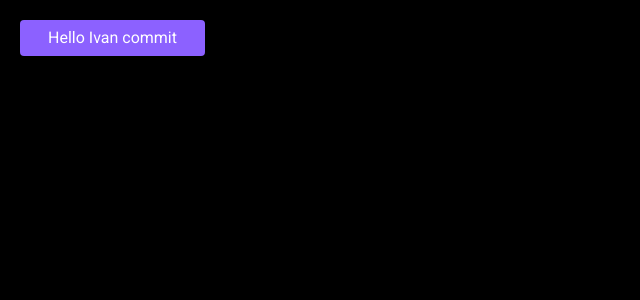
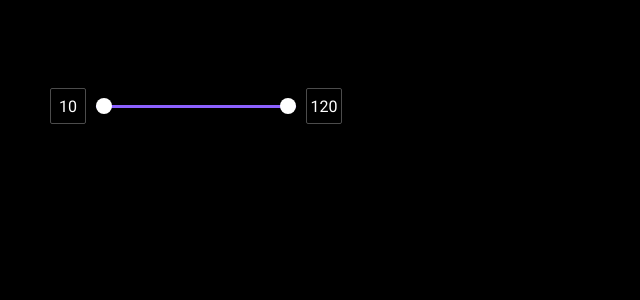
Before and after one commit to Troan89/CardsProject, a React (Vite) app: page / in a window 1280 px wide. Shown: the top 300 px of the page, without its empty margins (0-640 px from the left). Built offline with nearby package versions, Linux system fonts and the light colour scheme.

Commit message:
add component slider Radix

```diff
--- a/src/App.tsx
+++ b/src/App.tsx
@@ -1,12 +1,9 @@
-import { Button } from '@/components/ui/button'
+import { Slider } from '@/components/ui/slider'
 
 export function App() {
   return (
     <div>
-      {/*<Button href={'https://yandex.ru'}>Hello</Button>*/}
-      <Button as={'a'} href={'https://yandex.ru'}>
-        Hello Ivan commit
-      </Button>
+      <Slider max={120} min={10} step={10} />
     </div>
   )
 }
--- /dev/null
+++ b/src/components/ui/slider/index.ts
@@ -0,0 +1 @@
+export * from './slider'
--- /dev/null
+++ b/src/components/ui/slider/slider.module.scss
@@ -0,0 +1,75 @@
+.container {
+  display: flex;
+  align-items: center;
+
+  min-width: 220px;
+  padding-top: 88px;
+  padding-left: 50px;
+}
+
+.container input {
+  align-items: center;
+
+  width: 36px;
+  height: 36px;
+
+  text-align: center;
+
+  background-color: var(--color-dark-900);
+  border: 1px solid var(--color-dark-300);
+  border-radius: 2px;
+}
+
+.SliderRoot {
+  touch-action: none;
+  user-select: none;
+
+  position: relative;
+
+  display: flex;
+  align-items: center;
+
+  width: 200px;
+  height: 20px;
+  margin-right: 10px;
+  margin-left: 10px;
+}
+
+.SliderTrack {
+  position: relative;
+
+  flex-grow: 1;
+
+  height: 3px;
+
+  background-color: var(--color-accent-500);
+  border-radius: 9999px;
+}
+
+.SliderRange {
+  position: absolute;
+
+  height: 100%;
+
+  opacity: 1;
+  background-color: var(--color-accent-500);
+  border-radius: 9999px;
+}
+
+.SliderThumb {
+  display: block;
+
+  width: 16px;
+  height: 16px;
+
+  background-color: var(--color-light-100);
+  border-radius: 10px;
+}
+
+.SliderThumb:hover {
+  box-shadow: 0 0 0 4px var(--color-accent-500);
+}
+
+.SliderThumb:focus {
+  outline: none;
+}
--- /dev/null
+++ b/src/components/ui/slider/slider.tsx
@@ -0,0 +1,48 @@
+import { ComponentPropsWithoutRef, useState } from 'react'
+
+import * as SliderPrimitive from '@radix-ui/react-slider'
+import clsx from 'clsx'
+
+import s from './slider.module.scss'
+
+export type SliderProps = Omit<ComponentPropsWithoutRef<typeof SliderPrimitive.Root>, 'value'> & {
+  value?: number | number[]
+}
+export const Slider = ({
+  className,
+  max = 100,
+  min = 0,
+  onValueChange,
+  value,
+  ...props
+}: SliderProps) => {
+  const [minValue, setMinValue] = useState(min)
+  const [maxValue, setMaxValue] = useState(max)
+
+  const onChangeValueHandler = (newValue: number[]) => {
+    setMinValue(newValue[0])
+    setMaxValue(newValue[1])
+    onValueChange && onValueChange(newValue)
+  }
+
+  return (
+    <div className={s.container}>
+      <input onChange={e => setMinValue(Number(e.target.value))} value={minValue} />
+      <SliderPrimitive.Root
+        className={clsx(s.SliderRoot, className)}
+        max={max}
+        min={min}
+        onValueChange={newValue => onChangeValueHandler(newValue)}
+        {...props}
+        value={[minValue, maxValue]}
+      >
+        <SliderPrimitive.Track className={s.SliderTrack}>
+          <SliderPrimitive.Range className={s.SliderRange} />
+        </SliderPrimitive.Track>
+        <SliderPrimitive.Thumb className={s.SliderThumb} />
+        <SliderPrimitive.Thumb className={s.SliderThumb} />
+      </SliderPrimitive.Root>
+      <input onChange={e => setMaxValue(Number(e.target.value))} value={maxValue} />
+    </div>
+  )
+}
```
Also changed, not shown: 1 other file (tests, documents, lock files or other folders).
